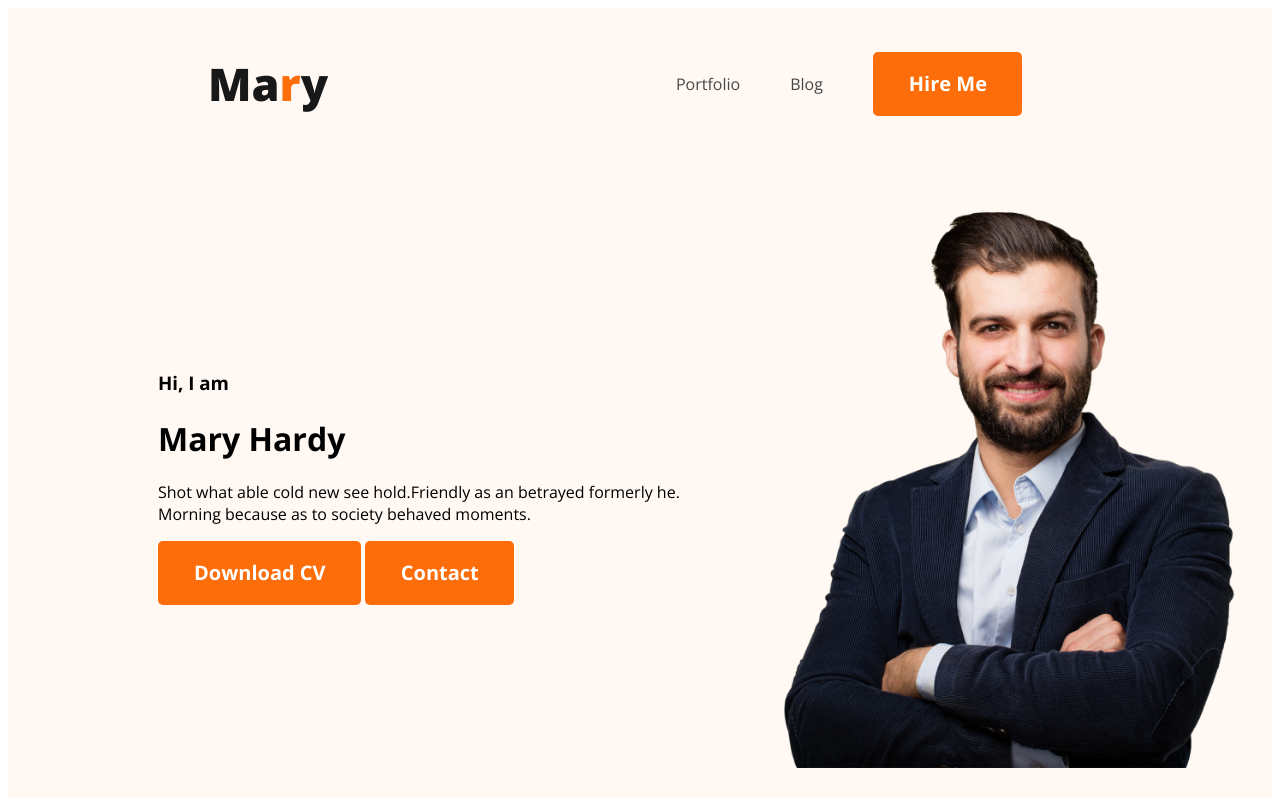
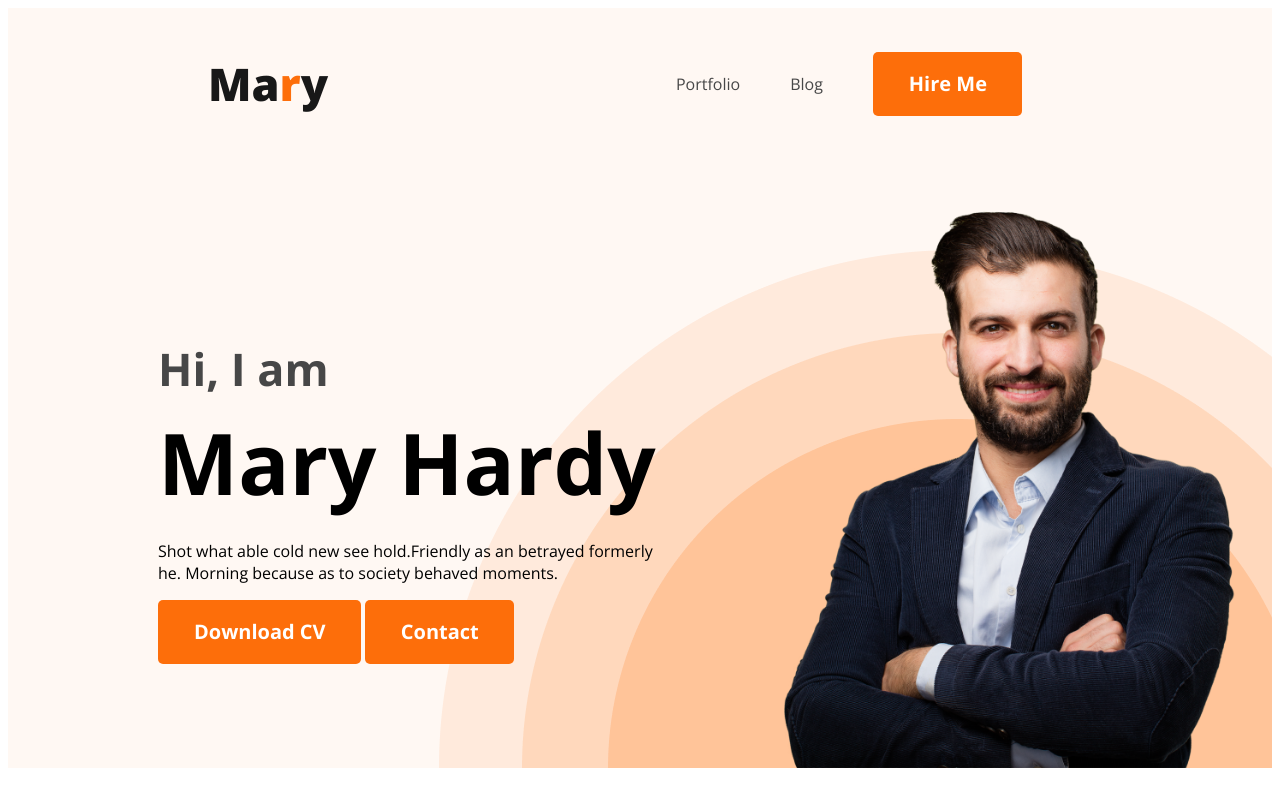
Before and after one commit to tisabbir/developer-portfolio, a plain HTML site: page index.html in a window 1280 px wide. Drawn offline with nearby package versions, Linux system fonts and the light colour scheme.

Commit message:
header done

```diff
--- a/index.html
+++ b/index.html
@@ -24,14 +24,20 @@
       </nav>
       <div class="banner">
         <div class="banner-content">
-            <h3 class="banner-greeting">Hi, I am</h3>
-            <h1 class="banner-title">Mary Hardy</h1>
-            <p>Shot what able cold new see hold.Friendly as an betrayed formerly he. Morning because as to society behaved moments.</p>
-            <button class="btn-primary">Download CV</button>
-            <button class="btn-primary">Contact</button>
-
+          <h3 class="banner-greeting">Hi, I am</h3>
+          <h1 class="banner-title">Mary Hardy</h1>
+          <p class="banner-description">
+            Shot what able cold new see hold.Friendly as an betrayed formerly
+            he. Morning because as to society behaved moments.
+          </p>
+          <button class="btn-primary">Download CV</button>
+          <button class="btn-primary">Contact</button>
         </div>
-        <img class="profile-pic" src="images/hardy.png" alt="Hardy Vhai is smiling">
+        <img
+          class="profile-pic"
+          src="images/hardy.png"
+          alt="Hardy Vhai is smiling"
+        />
       </div>
     </header>
     <main></main>
--- a/styles/portfolio.css
+++ b/styles/portfolio.css
@@ -44,14 +44,36 @@ nav a {
 }
 
 /* header related css */
-.header{
-    background: #FFF8F3;
+.header {
+  background: #fff8f3;
+  background-image: url("../images/header_bg.png");
+  background-repeat: no-repeat;
+  background-position: bottom right;
 }
 .banner {
-    padding: 30px 30px 30px 150px;
-    display: flex;
-    align-items: center;
+  padding: 30px 30px 0px 150px;
+  display: flex;
+  align-items: center;
+  justify-content: space-between;
 }
-.banner .profile-pic{
-    width: 500px;
+.banner .profile-pic {
+  width: 500px;
 }
+.banner-greeting {
+  color: var(--Dark-02, #474747);
+  font-size: 45px;
+  /* font-weight: 600; */
+  margin-bottom: 0;
+}
+.banner-title {
+  font-size: 85px;
+  font-weight: 700;
+  margin-top: 5px;
+  margin-bottom: 20px;
+}
+.banner-description {
+    margin-top: 0px;
+}
+.banner-content {
+    max-width: 500px;
+}
```
